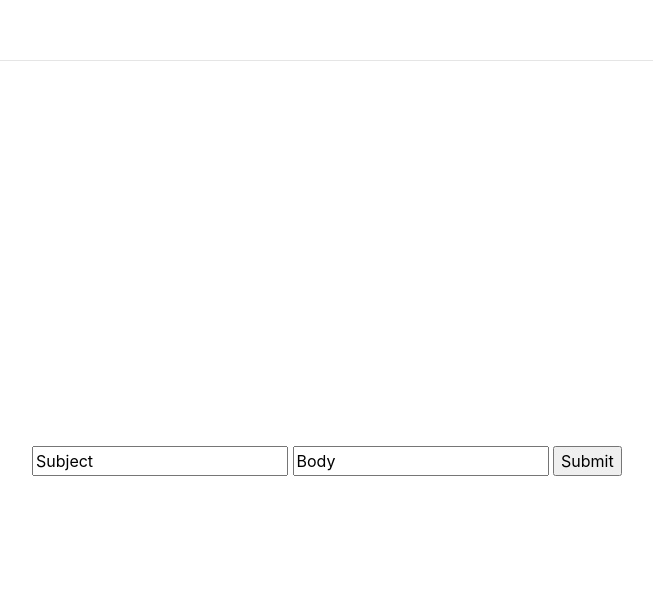
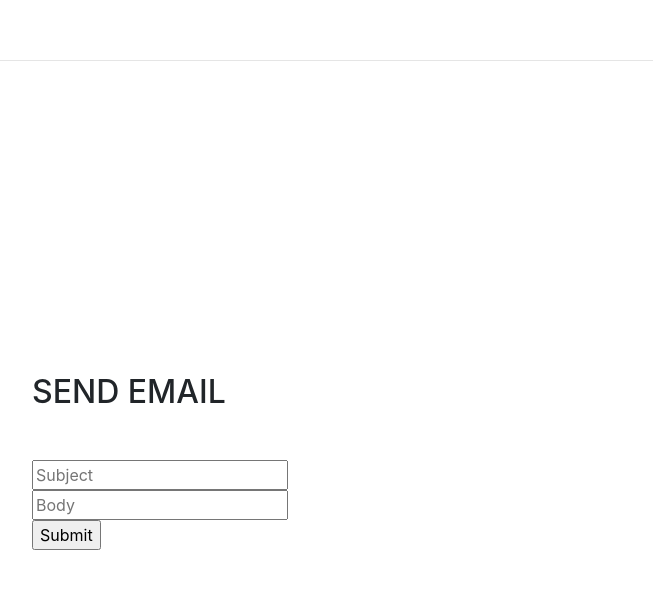
Before and after one commit to FendyWinata/fendywinata.github.io, a website with bundled scripts: page index.html in a window 1280 px wide. Shown: the part 3861-4450 px from the top of the page, without its empty margins (288-941 px from the left). Built offline with nearby package versions, Linux system fonts and the light colour scheme; a web font is replaced by a local one.

Commit message:
Update index.html

```diff
--- a/index.html
+++ b/index.html
@@ -236,9 +236,10 @@
     <hr class="m-0">
     <section class="resume-section p-3 p-lg-5 d-flex flex-column" id="send">
       <div class="my-auto">
+        <h2 class="mb-5">Send Email</h2>
         <form enctype="text/plain" method="GET" action="mailto:fendywinata@rocketmail.com">
-            <input type="text" name="subject" value="Subject"></input>
-            <input type="textarea" name="body" value="Body"/>
+            <input type="text" name="subject" placeholder="Subject"/></br>
+            <input type="textarea" name="body" placeholder="Body"/></br>
             <input type="submit" name="submit" value="Submit"/>
           </form>
       </div>
```
